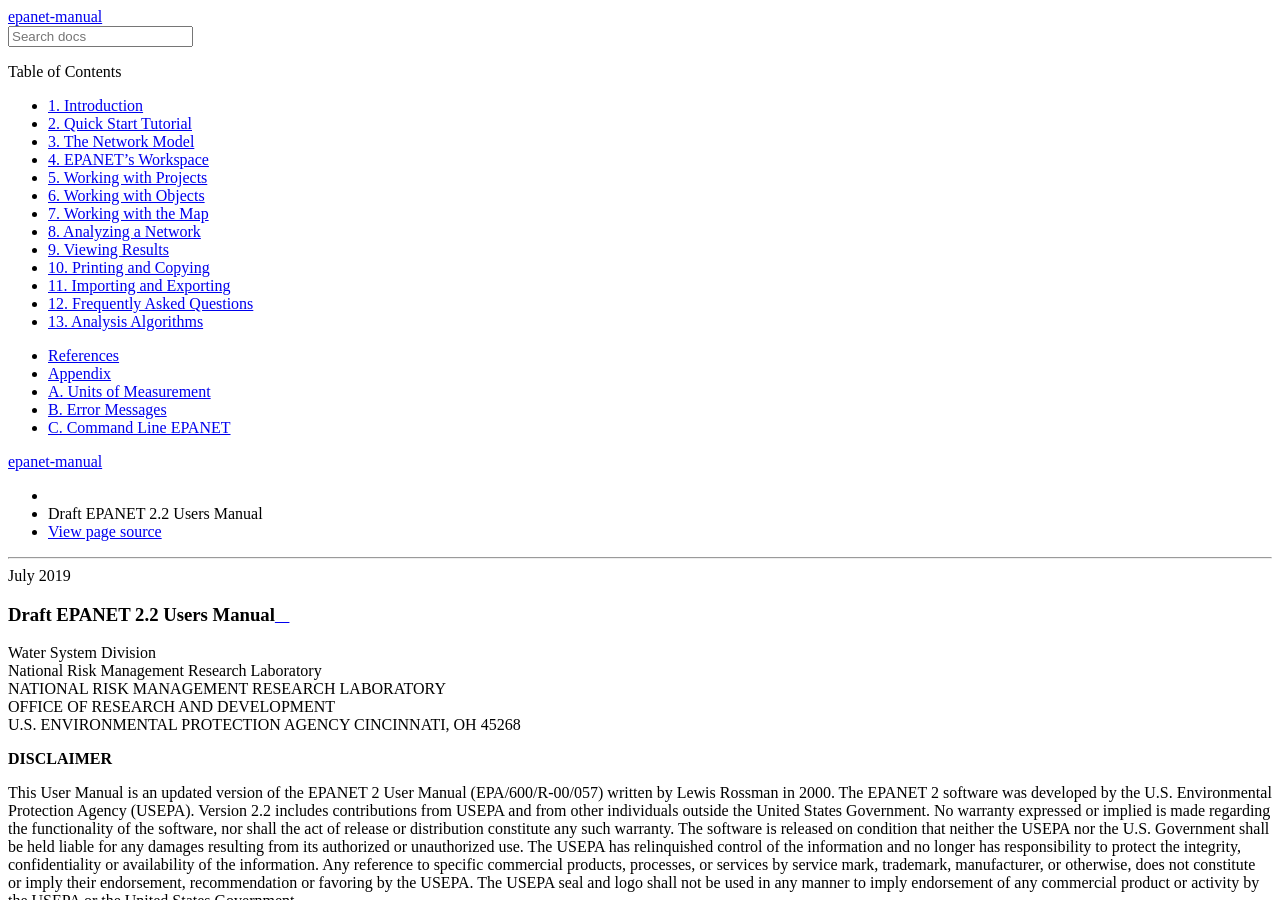
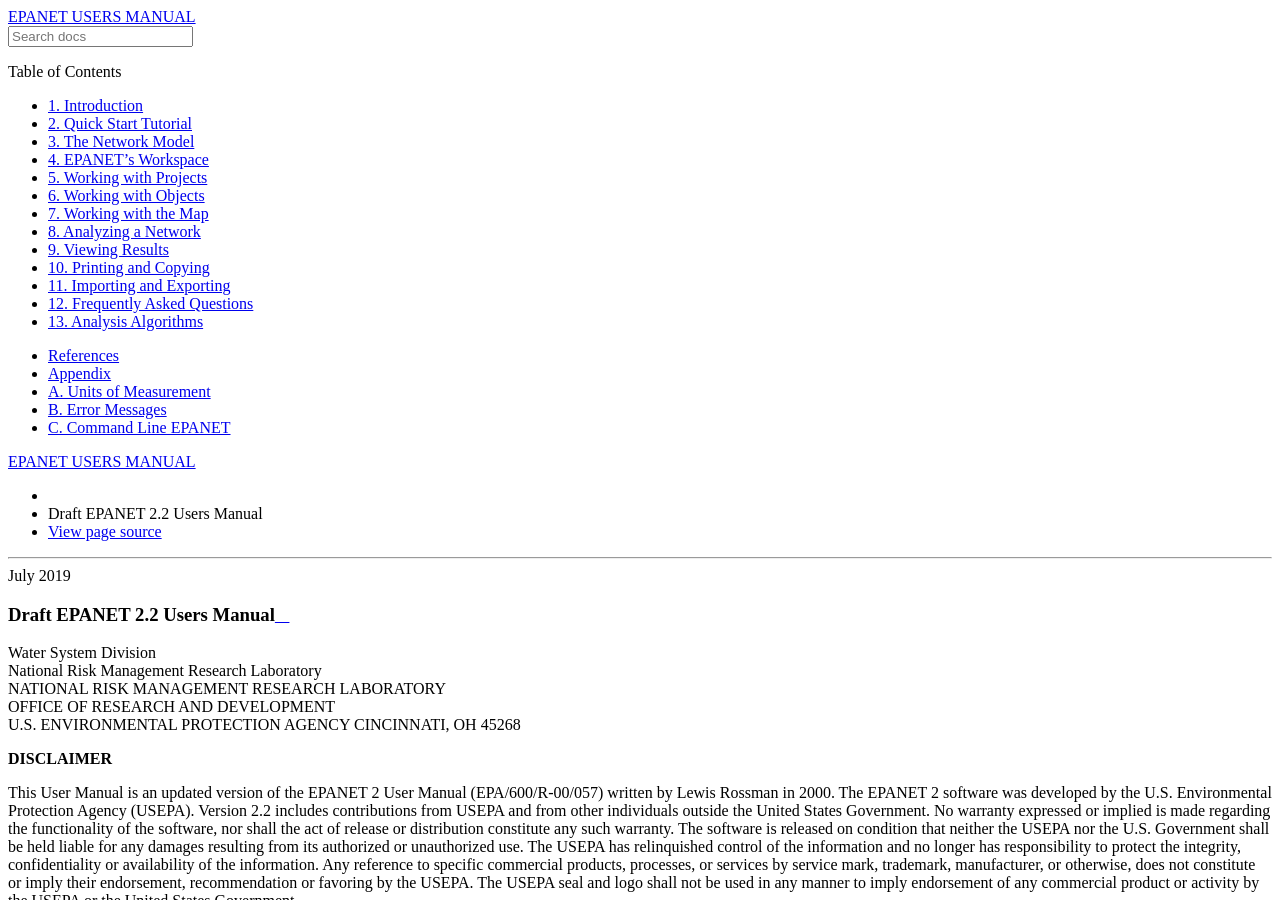
Before and after one commit to USEPA/epanet-manual, a Sphinx documentation site: the page built from docs/index.rst, in a window 1280 px wide and 900 px high. Built offline with Sphinx 7.4.7 and the Read the Docs theme 2.0.0, drawn with Linux system fonts in a browser that asks for light colours.

Commit message:
Signed-off-by: fengshang1972 <51705206+fengshang1972@users.noreply.github.com>

```diff
--- a/docs/conf.py
+++ b/docs/conf.py
@@ -19,14 +19,14 @@
 
 # -- Project information -----------------------------------------------------
 
-project = 'epanet-manual'
+project = 'EPANET USERS MANUAL'
 copyright = '2019, see AUTHORS'
 author = 'see AUTHORS'
 
 # The short X.Y version
 version = ''
 # The full version, including alpha/beta/rc tags
-release = '2.2'
+release = '2.2 Beta'
 
 
 # -- General configuration ---------------------------------------------------
@@ -153,7 +153,7 @@
 # (source start file, name, description, authors, manual section).
 man_pages = [
     (master_doc, 'epanet-manual', 'epanet-manual Documentation',
-     [author], 1)
+     ['Lew Rossman', 'Hyoungmin Woo', 'Michael Tryby'], 1)
 ]
 
 
```
Also changed, not shown: docs/media/image53A.jpeg, docs/media/image54A.jpeg.
